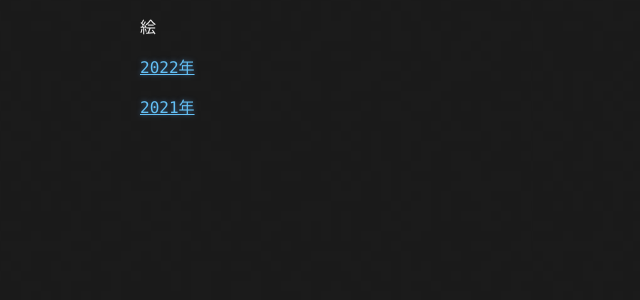
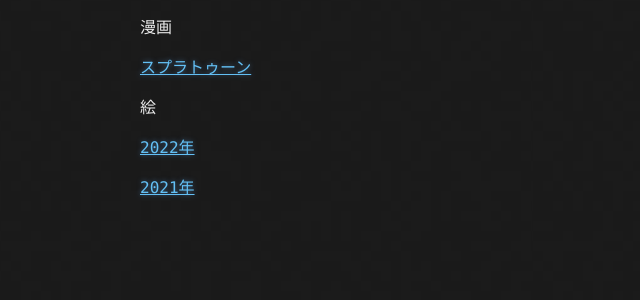
Before and after one commit to 5Tpj84eE/5Tpj84eE.github.io, a Jekyll site: the page built from index.md, in a window 1280 px wide. Shown: the top 300 px of the page, without its empty margins (0-640 px from the left). Built offline with Jekyll 4.4.1, drawn with Linux system fonts in a browser that asks for light colours.

Commit message:
Update index.md

```diff
--- a/index.md
+++ b/index.md
@@ -1,6 +1,10 @@
 ---
 layout: default
 ---
+
+漫画
+
+[スプラトゥーン](./splatoon.html)
 
 絵
 
```
